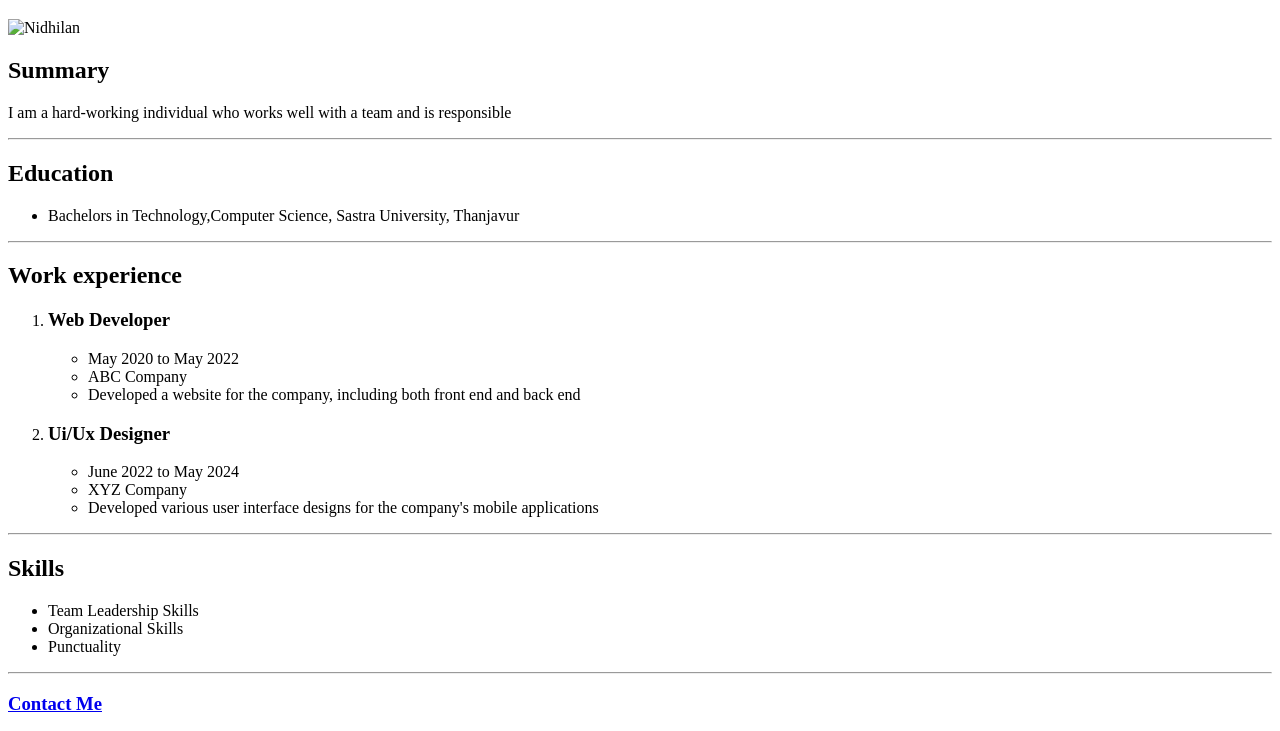
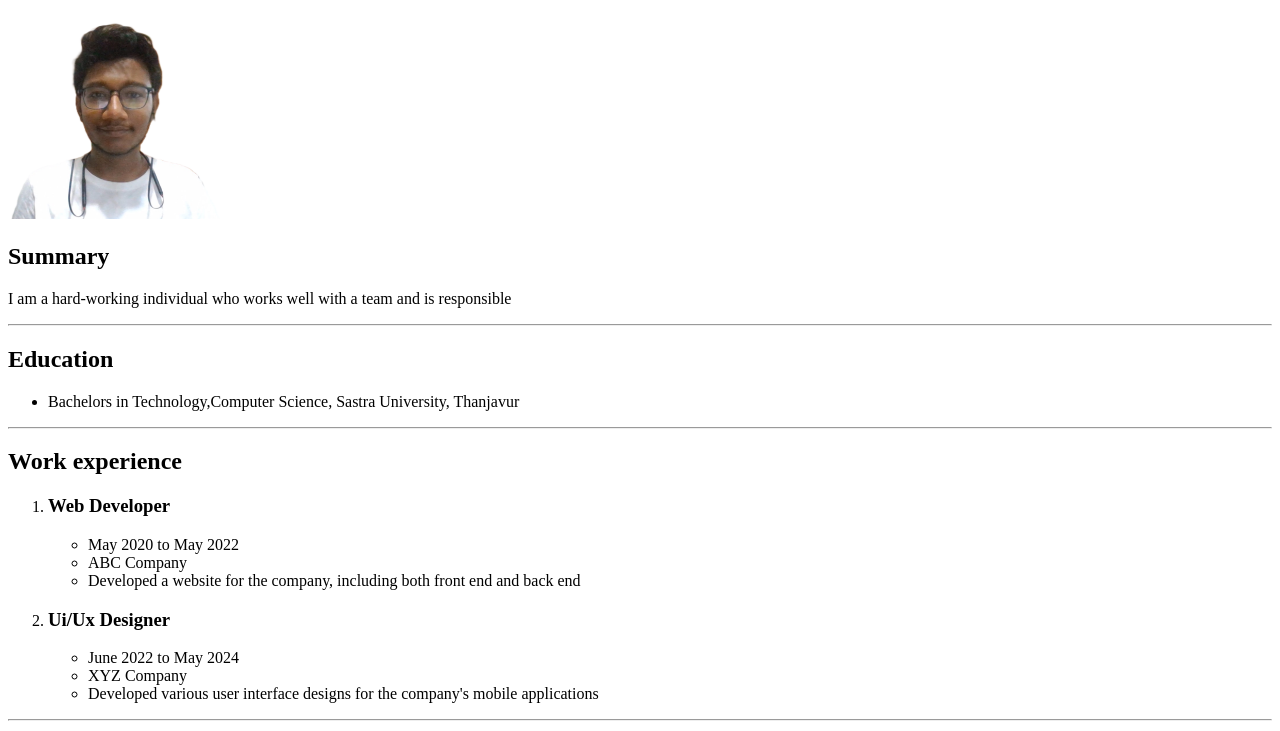
Before and after one commit to electro9219/html-resume, a plain HTML site: page index.html in a window 1280 px wide. Shown: the part 61-792 px from the top of the page. Drawn offline with Linux system fonts and the light colour scheme.

Commit message:
Update index.html

```diff
--- a/index.html
+++ b/index.html
@@ -7,7 +7,7 @@
 </head>
 <body>
     <h1>Nidhilan RSS</h1>
-    <img src ="./assets/me.png" alt="Nidhilan" height = "200">
+    <img src ="./me.png" alt="Nidhilan" height = "200">
     <h2>Summary</h2>
     <p>I am a hard-working individual who works well with a team and is responsible</p>
     <hr />
```
